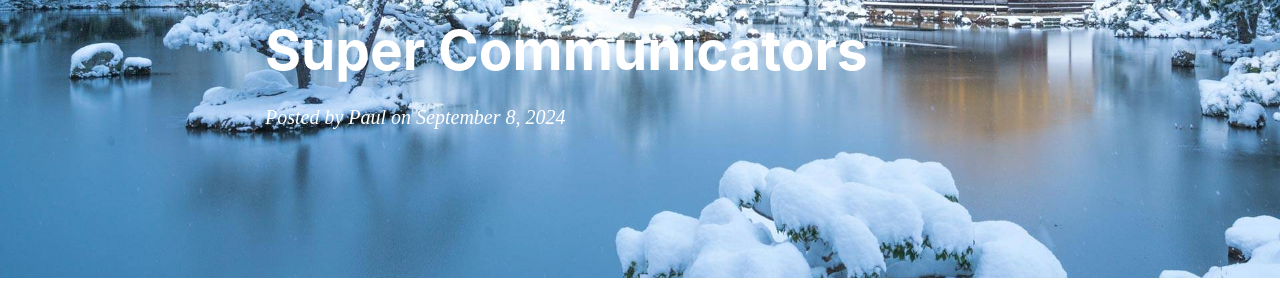
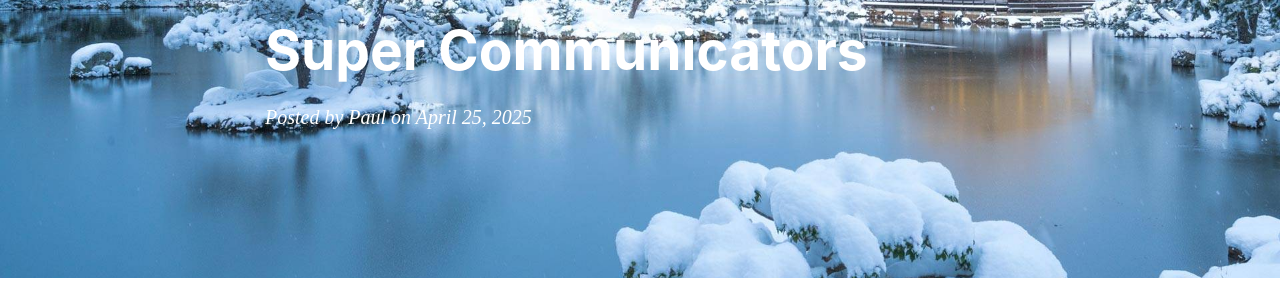
Before and after one commit to paulyu12/paulyu12.github.io, a Jekyll site: the page built from _posts/2025-04-25-super-communication.md, in a window 1280 px wide and 900 px high. Shown: the part 179-479 px from the top of the window. Built offline with Jekyll 4.4.1, drawn with Linux system fonts in a browser that asks for light colours; nearby versions of some CDN libraries; comment, search, counter and statistics services are not loaded.

Commit message:
fix date

```diff
--- a/_posts/2025-04-25-super-communication.md
+++ b/_posts/2025-04-25-super-communication.md
@@ -2,7 +2,7 @@
 layout:     post
 title:      "Super Communicators"
 # subtitle:   ""
-date:       2024-09-08
+date:       2025-04-25
 author:     "Paul"
 header-img: "img/post-bg-2020-12.jpg"
 tags:
```
